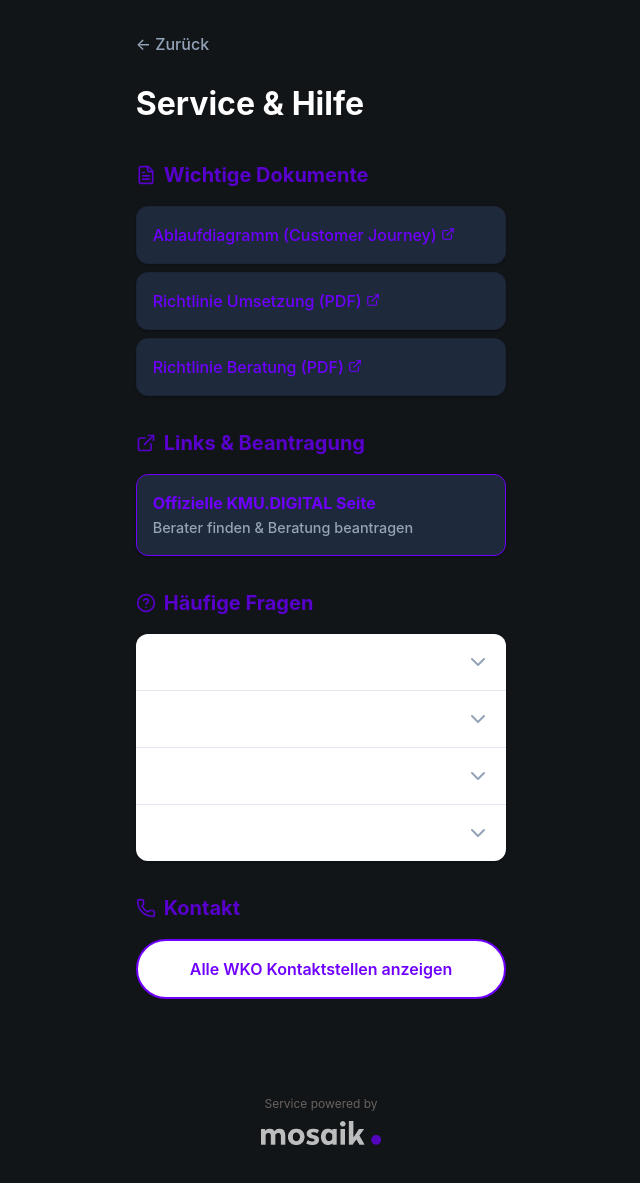
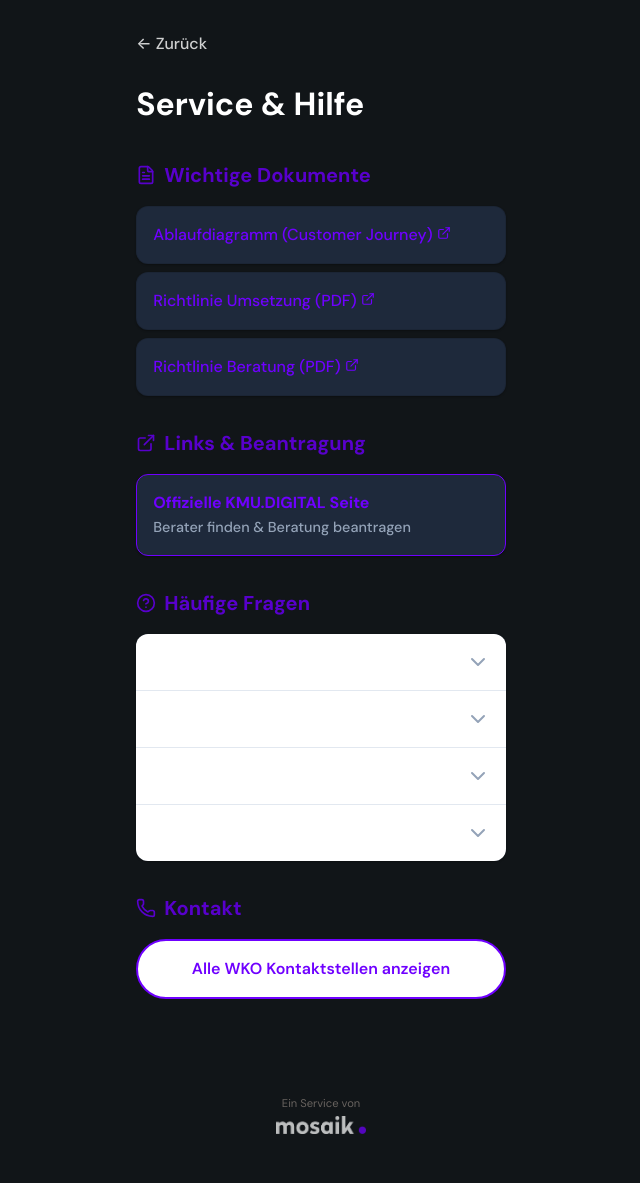
Before and after one commit to andischwaiger87-oss/KMU-Foerderung, a React (Vite) app: page /resources in a window 1280 px wide. Shown: the whole page, without its empty margins (319-959 px from the left). Built offline with nearby package versions, Linux system fonts and the light colour scheme.

Commit message:
Design Refinement: DM Sans, Adjusted Gradient, Dark Theme, & Accessibility

```diff
--- a/index.html
+++ b/index.html
@@ -4,7 +4,11 @@
     <meta charset="UTF-8" />
     <link rel="icon" type="image/svg+xml" href="/vite.svg" />
     <meta name="viewport" content="width=device-width, initial-scale=1.0" />
-    <title>kmu-digital-app</title>
+    <meta name="theme-color" content="#111518" />
+    <title>KMU Digital Förderung</title>
+    <link rel="preconnect" href="https://fonts.googleapis.com">
+    <link rel="preconnect" href="https://fonts.gstatic.com" crossorigin>
+    <link href="https://fonts.googleapis.com/css2?family=DM+Sans:ital,opsz,wght@0,9..40,100..1000;1,9..40,100..1000&display=swap" rel="stylesheet">
   </head>
   <body>
     <div id="root"></div>
--- a/src/components/Footer.jsx
+++ b/src/components/Footer.jsx
@@ -9,13 +9,13 @@ export default function Footer() {
             marginTop: 'auto',
             width: '100%'
         }}>
-            <p style={{ fontSize: '0.75rem', color: 'var(--color-text-dim)', marginBottom: '0.5rem' }}>
-                Service powered by
+            <p style={{ fontSize: '0.7rem', color: 'var(--color-text-dim)', marginBottom: '0.25rem' }}>
+                Ein Service von
             </p>
             <img
                 src="/mosaik-logo.png"
                 alt="mosaik design"
-                style={{ height: '24px', opacity: 0.9 }}
+                style={{ height: '18px', opacity: 0.9 }}
             />
         </footer>
     )
--- a/src/styles/global.css
+++ b/src/styles/global.css
@@ -9,7 +9,7 @@
 }
 
 body {
-    font-family: 'Inter', system-ui, -apple-system, sans-serif;
+    font-family: 'DM Sans', system-ui, -apple-system, sans-serif;
     background-color: var(--color-background);
     color: var(--color-text-main);
     line-height: 1.5;
--- a/src/styles/variables.css
+++ b/src/styles/variables.css
@@ -20,8 +20,8 @@
   --color-text-dim: #7E7671;
   /* Dim Grey */
 
-  /* Gradient for Buttons/Highlights */
-  --gradient-brand: linear-gradient(135deg, #6F00FF 0%, #FF1EFF 100%);
+  /* Gradient for Buttons/Highlights - Violet dominant until 50% */
+  --gradient-brand: linear-gradient(135deg, #6F00FF 0%, #6F00FF 50%, #FF1EFF 100%);
 
   /* Layout */
   --spacing-xs: 0.25rem;
--- a/src/views/Resources.module.css
+++ b/src/views/Resources.module.css
@@ -7,8 +7,9 @@
 .backLink {
     display: inline-block;
     margin-bottom: var(--spacing-lg);
-    color: var(--color-text-muted);
+    color: var(--color-text-main);
     font-weight: 500;
+    opacity: 0.8;
 }
 
 .title {
--- a/src/views/Roadmap.module.css
+++ b/src/views/Roadmap.module.css
@@ -7,8 +7,9 @@
 .backLink {
     display: inline-block;
     margin-bottom: var(--spacing-lg);
-    color: var(--color-text-muted);
+    color: var(--color-text-main);
     font-weight: 500;
+    opacity: 0.8;
 }
 
 .title {
--- a/src/views/Wizard.jsx
+++ b/src/views/Wizard.jsx
@@ -54,7 +54,7 @@ export default function Wizard() {
         <div className={styles.container} style={{ justifyContent: 'flex-start', paddingTop: '4rem' }}>
             <header style={{ width: '100%', maxWidth: '500px', marginBottom: '2rem', display: 'flex', alignItems: 'center' }}>
                 {step > 1 && step < 5 && step !== 100 && (
-                    <button onClick={() => setStep(step - 1)} style={{ background: 'none', padding: '0.5rem' }}>
+                    <button onClick={() => setStep(step - 1)} style={{ background: 'none', padding: '0.5rem', color: 'white' }}>
                         <ArrowLeft />
                     </button>
                 )}
--- a/vite.config.js
+++ b/vite.config.js
@@ -12,7 +12,7 @@ export default defineConfig({
         name: 'KMU Digital Förderung',
         short_name: 'KMU Förderung',
         description: 'Ihr Weg zur KMU.DIGITAL Umsetzungsförderung',
-        theme_color: '#ffffff',
+        theme_color: '#111518',
         icons: [
           {
             src: 'pwa-192x192.png',
```
